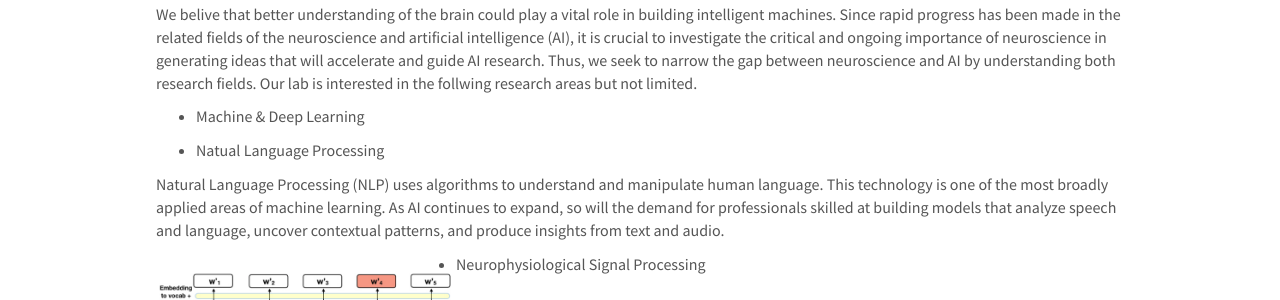
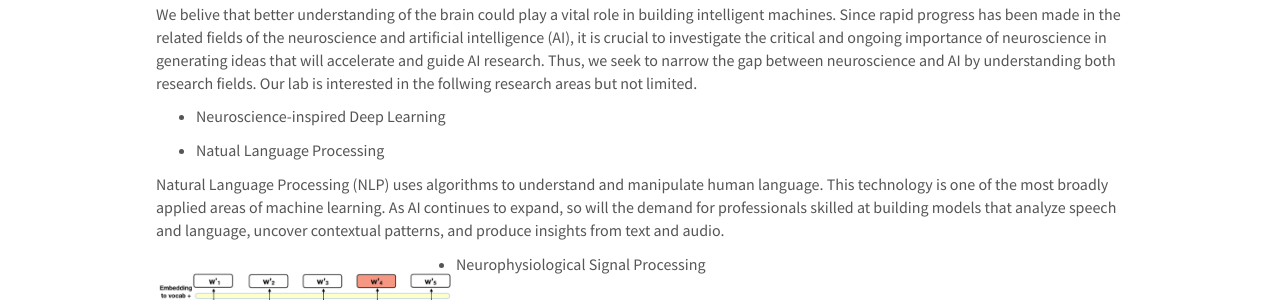
Before and after one commit to KNU-BrainAI/knu-brainai.github.io, a Jekyll site: the page built from _pages/research.md, in a window 1280 px wide. Shown: the part 145-445 px from the top of the page. Built offline with Jekyll 4.4.1, drawn with Linux system fonts in a browser that asks for light colours; nearby versions of some CDN libraries.

Commit message:
Update research.md

```diff
--- a/_pages/research.md
+++ b/_pages/research.md
@@ -11,7 +11,7 @@ permalink: /research/
 We belive that better understanding of the brain could play a vital role in building intelligent machines. Since rapid progress has been made in the related
 fields of the neuroscience and artificial intelligence (AI), it is crucial to investigate the critical and ongoing importance of neuroscience in generating ideas that will accelerate and guide AI research. Thus, we seek to narrow the gap between neuroscience and AI by understanding both research fields. Our lab is interested in the follwing research areas but not limited.
 
-- Machine & Deep Learning
+- Neuroscience-inspired Deep Learning
 
 - Natual Language Processing
 
```
